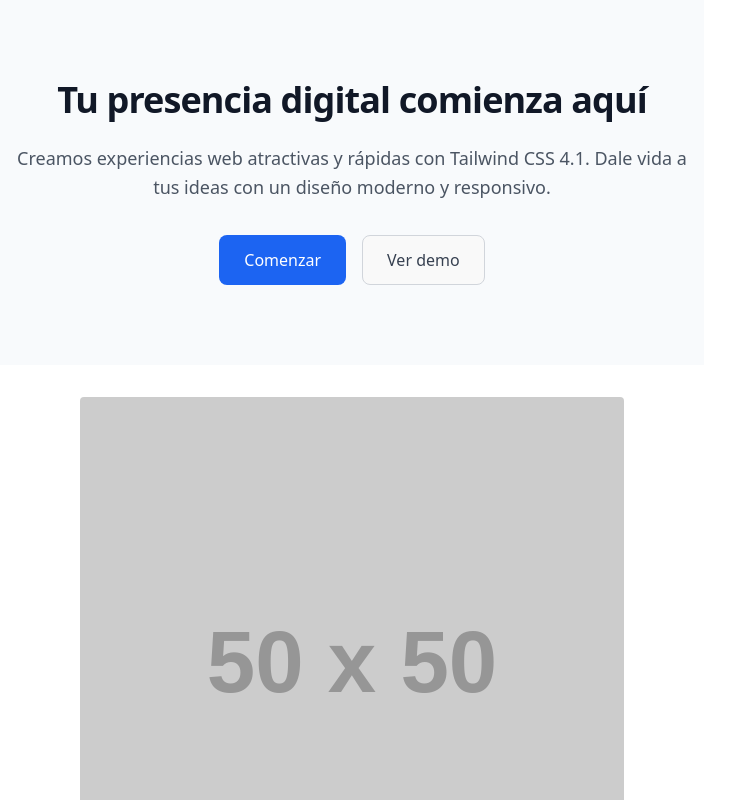
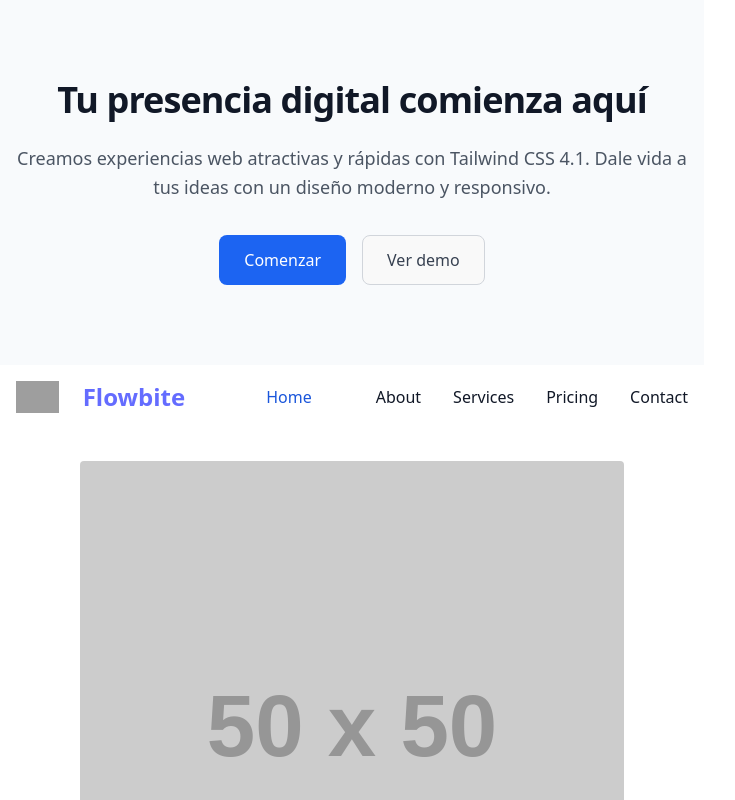
Before and after one commit to Levin514/landing, a website built with Vite: page index.html in a window 1280 px wide. Shown: the top 800 px of the page, without its empty margins (0-735 px from the left). Built offline with nearby package versions, Linux system fonts and the light colour scheme; grey boxes are pictures that could not be loaded; placeholder pictures from the web are drawn by us.

Commit message:
Se añadió la <Navbar>

```diff
--- a/index.html
+++ b/index.html
@@ -20,6 +20,40 @@
          </div>
       </div>
 
+      <nav class="bg-white border-gray-200 dark:bg-gray-900">
+        <div class="max-w-screen-xl flex flex-wrap items-center justify-between mx-auto p-4">
+          <a href="https://flowbite.com/" class="flex items-center space-x-3 rtl:space-x-reverse">
+              <img src="https://flowbite.com/docs/images/logo.svg" class="h-8" alt="Flowbite Logo" />
+              <span class="self-center text-2xl font-semibold whitespace-nowrap dark:text-white">Flowbite</span>
+          </a>
+          <button data-collapse-toggle="navbar-default" type="button" class="inline-flex items-center p-2 w-10 h-10 justify-center text-sm text-gray-500 rounded-lg md:hidden hover:bg-gray-100 focus:outline-none focus:ring-2 focus:ring-gray-200 dark:text-gray-400 dark:hover:bg-gray-700 dark:focus:ring-gray-600" aria-controls="navbar-default" aria-expanded="false">
+              <span class="sr-only">Open main menu</span>
+              <svg class="w-5 h-5" aria-hidden="true" xmlns="http://www.w3.org/2000/svg" fill="none" viewBox="0 0 17 14">
+                  <path stroke="currentColor" stroke-linecap="round" stroke-linejoin="round" stroke-width="2" d="M1 1h15M1 7h15M1 13h15"/>
+              </svg>
+          </button>
+          <div class="hidden w-full md:block md:w-auto" id="navbar-default">
+            <ul class="font-medium flex flex-col p-4 md:p-0 mt-4 border border-gray-100 rounded-lg bg-gray-50 md:flex-row md:space-x-8 rtl:space-x-reverse md:mt-0 md:border-0 md:bg-white dark:bg-gray-800 md:dark:bg-gray-900 dark:border-gray-700">
+              <li>
+                <a href="#" class="block py-2 px-3 text-white bg-blue-700 rounded-sm md:bg-transparent md:text-blue-700 md:p-0 dark:text-white md:dark:text-blue-500" aria-current="page">Home</a>
+              </li>
+              <li>
+                <a href="#" class="block py-2 px-3 text-gray-900 rounded-sm hover:bg-gray-100 md:hover:bg-transparent md:border-0 md:hover:text-blue-700 md:p-0 dark:text-white md:dark:hover:text-blue-500 dark:hover:bg-gray-700 dark:hover:text-white md:dark:hover:bg-transparent">About</a>
+              </li>
+              <li>
+                <a href="#" class="block py-2 px-3 text-gray-900 rounded-sm hover:bg-gray-100 md:hover:bg-transparent md:border-0 md:hover:text-blue-700 md:p-0 dark:text-white md:dark:hover:text-blue-500 dark:hover:bg-gray-700 dark:hover:text-white md:dark:hover:bg-transparent">Services</a>
+              </li>
+              <li>
+                <a href="#" class="block py-2 px-3 text-gray-900 rounded-sm hover:bg-gray-100 md:hover:bg-transparent md:border-0 md:hover:text-blue-700 md:p-0 dark:text-white md:dark:hover:text-blue-500 dark:hover:bg-gray-700 dark:hover:text-white md:dark:hover:bg-transparent">Pricing</a>
+              </li>
+              <li>
+                <a href="#" class="block py-2 px-3 text-gray-900 rounded-sm hover:bg-gray-100 md:hover:bg-transparent md:border-0 md:hover:text-blue-700 md:p-0 dark:text-white md:dark:hover:text-blue-500 dark:hover:bg-gray-700 dark:hover:text-white md:dark:hover:bg-transparent">Contact</a>
+              </li>
+            </ul>
+          </div>
+        </div>
+      </nav>
+
       <section class="bg-white dark:bg-gray-900">
         <div id="container-03" class="px-4 py-8 mx-auto max-w-md md:max-w-xl">
           <div id="container-04">
```
